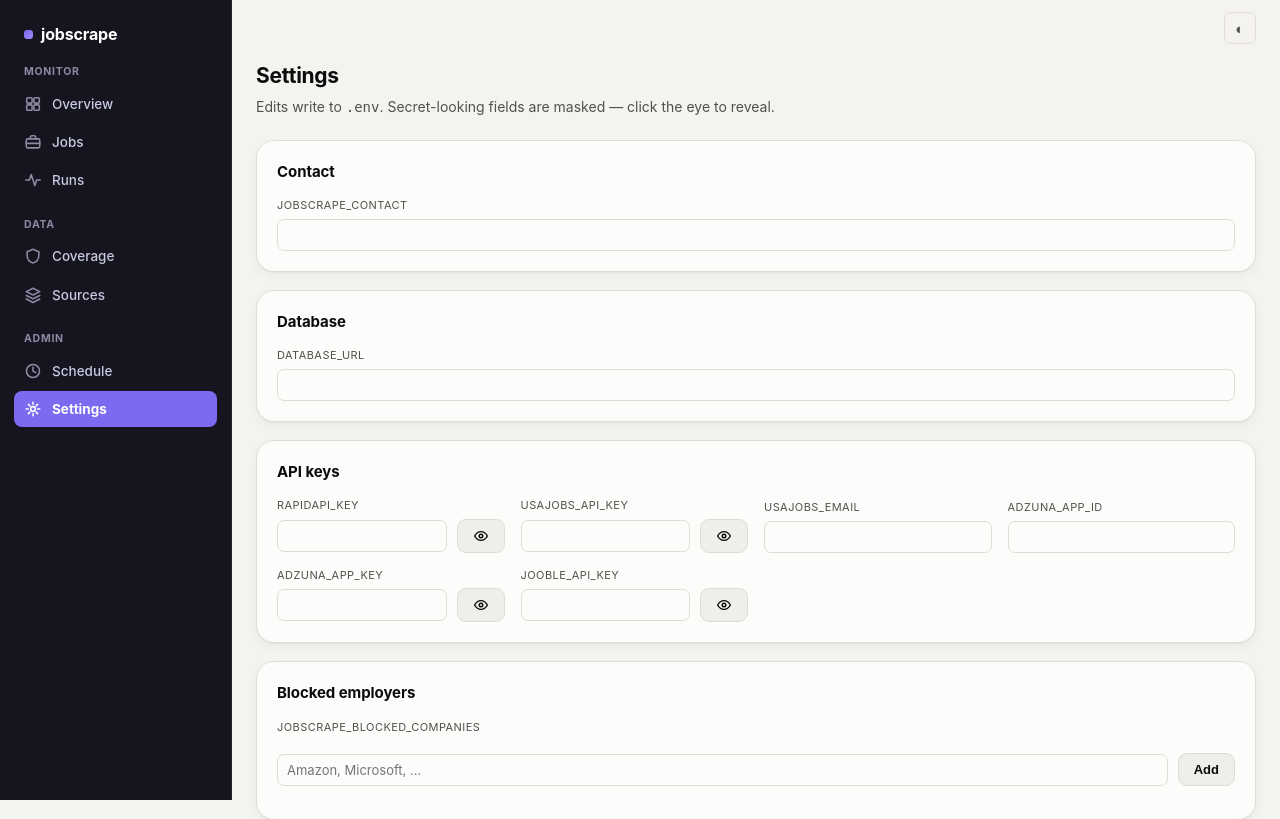
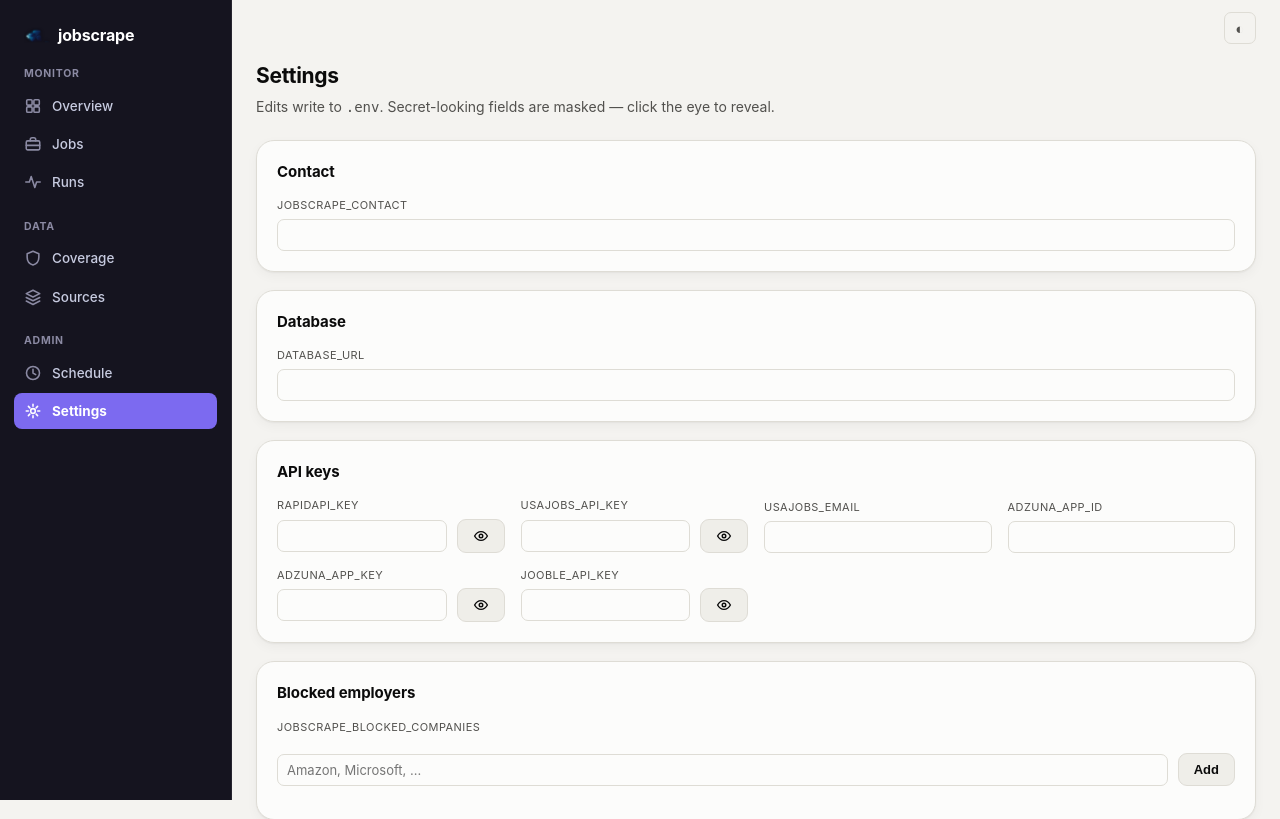
Before and after one commit to jheros/JobScrape, a FastAPI app: page /settings in a window 1280 px wide. Shown: the top 819 px of the page. Run offline with FastAPI, Linux system fonts and the light colour scheme; parts of the project's set-up code (start-up, migrations or seed data) failed here and were passed over; some libraries are stand-ins or nearby versions.

Commit message:
Add the real logo to the sidebar brand mark and browser favicon
Source art (user-provided) is a glow-on-black render — luminance-as-
alpha extraction (not a hard color-key) so the glow fades to
transparent naturally instead of a rectangular cutout, cropped to just
the icon glyph (excludes the image's own embedded wordmark, since
"jobscrape" stays the text per direction). Generated two processing
passes: a truer-to-source one for the sidebar (26px, more headroom to
read) and a more aggressively gamma/contrast-boosted one for the
16-32px favicon sizes, where a soft glow-heavy mark loses most of its
mid-tone signal under a straight linear alpha map.

_STATIC_ASSETS (app.py's cache-buster mtime source) now also covers the
new image files, so a future logo update won't need a manual browser
cache workaround the way app.css/app.js already required earlier this
session. Removed the now-dead --sidebar-brand-gradient decorative-dot
token the image replaces.

Co-Authored-By: Claude Sonnet 5 <noreply@anthropic.com>

```diff
--- a/jobscrape/dashboard/app.py
+++ b/jobscrape/dashboard/app.py
@@ -75,13 +75,17 @@ templates.env.filters["datefmt"] = _datefmt
 templates.env.filters["scamreasons"] = _scam_reasons
 templates.env.filters["mdlite"] = mdlite.render
 
-# `?v=` cache-buster for /static/app.css and app.js: without it, browsers
-# that already cached these from a prior deploy can keep serving a stale
-# copy indefinitely (no Cache-Control header is set, so caching is up to
-# each browser's own heuristics, and those don't reliably revalidate across
-# same-session navigations). Keyed off the newest mtime of the two files so
+# `?v=` cache-buster for every /static asset: without it, browsers that
+# already cached one from a prior deploy can keep serving a stale copy
+# indefinitely (no Cache-Control header is set, so caching is up to each
+# browser's own heuristics, and those don't reliably revalidate across
+# same-session navigations). Keyed off the newest mtime of these files so
 # it only changes when their content actually does.
-_STATIC_ASSETS = (HERE / "static" / "app.css", HERE / "static" / "app.js")
+_STATIC_ASSETS = (
+    HERE / "static" / "app.css", HERE / "static" / "app.js",
+    HERE / "static" / "logo.png", HERE / "static" / "favicon-32.png",
+    HERE / "static" / "favicon-16.png", HERE / "static" / "apple-touch-icon.png",
+)
 templates.env.globals["static_version"] = str(
     int(max(p.stat().st_mtime for p in _STATIC_ASSETS))
 )
--- a/jobscrape/dashboard/static/app.css
+++ b/jobscrape/dashboard/static/app.css
@@ -50,7 +50,6 @@
   --sidebar-hover-bg:    rgba(255,255,255,.06);
   --sidebar-active-bg:   #7c6af0;
   --sidebar-active-text: #ffffff;
-  --sidebar-brand-gradient: linear-gradient(135deg, #7c6af0, #9b87f5);
 
   --brand-gradient: linear-gradient(135deg, var(--accent), var(--accent-2));
 }
@@ -125,10 +124,7 @@ body {
   text-decoration: none; font-size: 16px; padding: 4px 10px 14px;
   display: flex; align-items: center; gap: 8px;
 }
-.sidebar .brand::before {
-  content: ""; width: 9px; height: 9px; border-radius: 3px;
-  background: var(--sidebar-brand-gradient); display: inline-block;
-}
+.brand-icon { width: 26px; height: 26px; flex-shrink: 0; object-fit: contain; }
 .sidebar nav { display: flex; flex-direction: column; gap: 18px; flex: 1; }
 .nav-group { display: flex; flex-direction: column; gap: 2px; }
 .nav-label {
--- a/jobscrape/dashboard/templates/base.html
+++ b/jobscrape/dashboard/templates/base.html
@@ -4,6 +4,9 @@
 <meta charset="utf-8">
 <meta name="viewport" content="width=device-width, initial-scale=1">
 <title>{% block title %}jobscrape{% endblock %}</title>
+<link rel="icon" type="image/png" sizes="32x32" href="/static/favicon-32.png?v={{ static_version }}">
+<link rel="icon" type="image/png" sizes="16x16" href="/static/favicon-16.png?v={{ static_version }}">
+<link rel="apple-touch-icon" href="/static/apple-touch-icon.png?v={{ static_version }}">
 <link rel="stylesheet" href="/static/app.css?v={{ static_version }}">
 </head>
 <body>
@@ -12,7 +15,7 @@
   <div class="sidebar-backdrop" id="sidebar-backdrop"></div>
   <aside class="sidebar" id="sidebar">
     <button class="sidebar-close" id="sidebar-close" aria-label="Close menu">&times;</button>
-    <a class="brand" href="/">jobscrape</a>
+    <a class="brand" href="/"><img src="/static/logo.png?v={{ static_version }}" class="brand-icon" alt="">jobscrape</a>
     <nav>
       <div class="nav-group">
         <span class="nav-label">Monitor</span>
```
Also changed, not shown: jobscrape/dashboard/static/apple-touch-icon.png (added), jobscrape/dashboard/static/favicon-16.png (added), jobscrape/dashboard/static/favicon-32.png (added), jobscrape/dashboard/static/logo.png (added).
